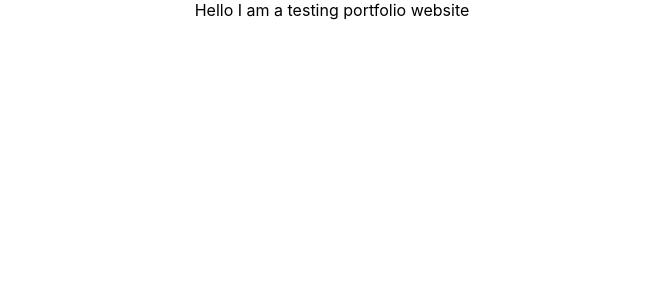
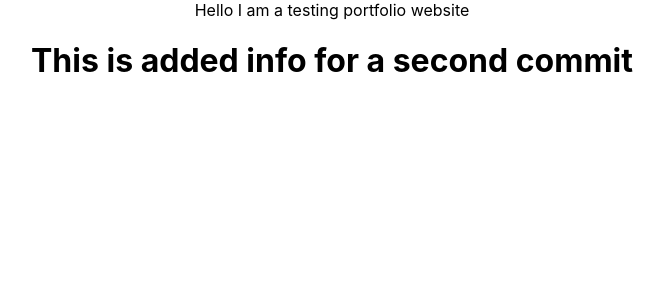
Before and after one commit to michaelharms6010/Portfolio, a React (Create React App) app: page / in a window 1280 px wide. Shown: the top 300 px of the page, without its empty margins (308-971 px from the left). Built offline with nearby package versions, Linux system fonts and the light colour scheme.

Commit message:
added second edits

```diff
--- a/src/App.js
+++ b/src/App.js
@@ -6,6 +6,7 @@ function App() {
   return (
     <div className="App">
    Hello I am a testing portfolio website
+   <h1>This is added info for a second commit</h1>
     </div>
   );
 }
```
